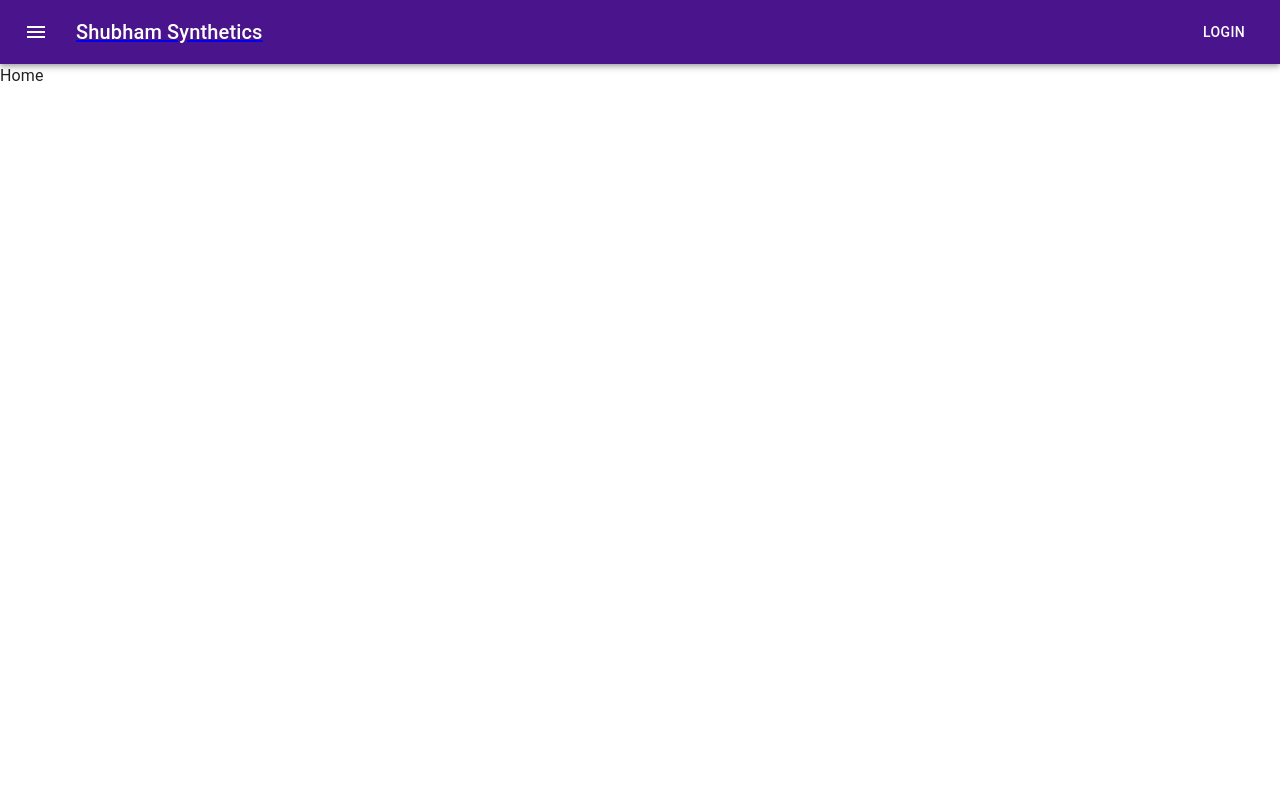
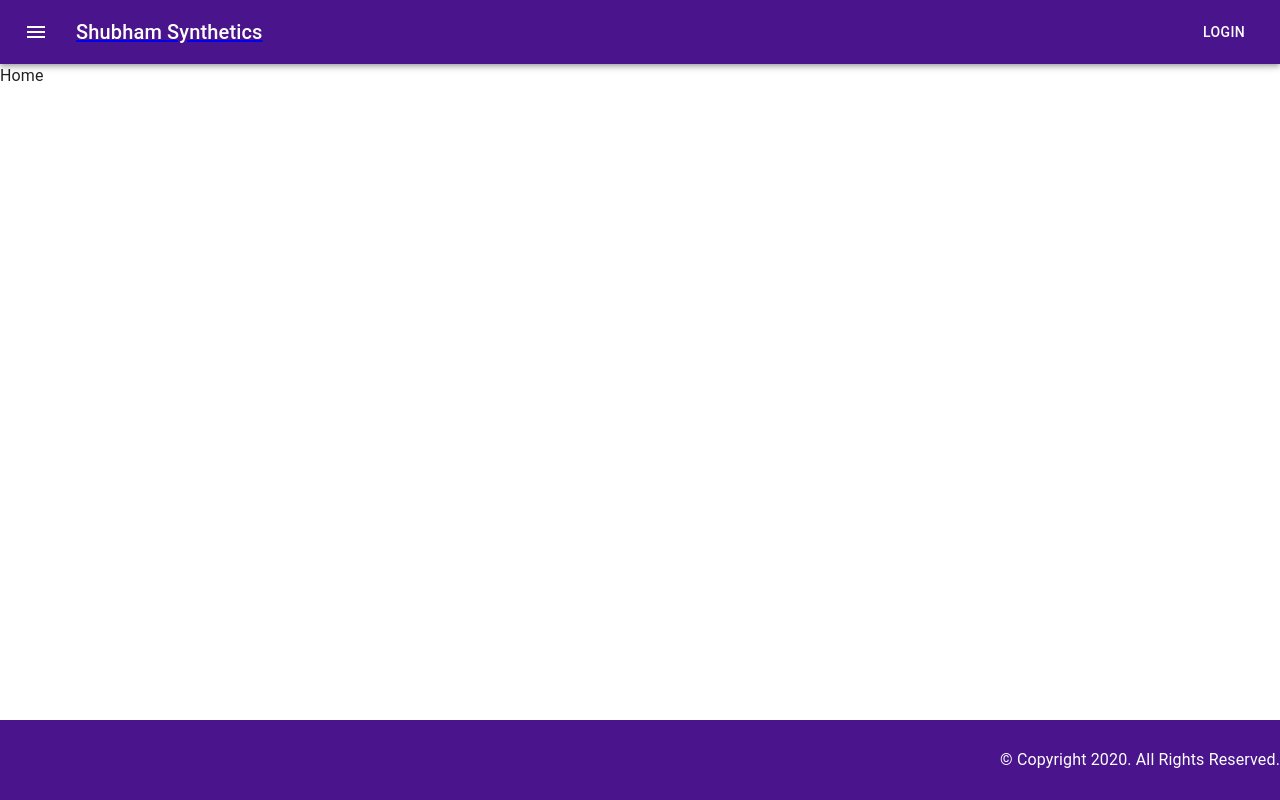
Before and after one commit to ankitkeshari719/E-commerce, a React (Create React App) app: page / in a window 1280 px wide. Built offline with nearby package versions, Linux system fonts and the light colour scheme.

Commit message:
Added Footer

```diff
--- a/src/App.js
+++ b/src/App.js
@@ -1,4 +1,4 @@
-import * as React from 'react';
+import * as React from "react";
 import "./App.css";
 import { BrowserRouter as Router, Route, Routes } from "react-router-dom";
 import { ThemeProvider, createTheme } from "@mui/material/styles";
@@ -7,11 +7,11 @@ import CssBaseline from "@mui/material/CssBaseline";
 
 import { Checkout, Product, Products, Home } from "./pages";
 import { CartProvider } from "./context/cart";
-import { Navbar } from './components';
+import { Navbar, Footer } from "./components";
 
 const theme = createTheme({
   colorSchemes: {
-    dark: true,
+    dark: false,
   },
   palette: {
     primary: {
@@ -58,6 +58,7 @@ function App() {
               <Route exact path="/:category" element={<Products />} />
               <Route exact path="/" element={<Home />} />
             </Routes>
+            <Footer />
           </CartProvider>
         </ThemeProvider>
       </Router>
--- /dev/null
+++ b/src/components/footer.js
@@ -0,0 +1,15 @@
+import React from "react";
+import Typography from "@mui/material/Typography";
+import './style.css'
+
+export default function Footer() {
+  return (
+    <footer className="footer">
+      <Typography variant="subtitle1">
+        <p style={{ float: "right" }}>
+          &copy; Copyright 2020. All Rights Reserved.
+        </p>
+      </Typography>
+    </footer>
+  );
+}
--- a/src/components/index.js
+++ b/src/components/index.js
@@ -1 +1,2 @@
 export { default as Navbar } from "./navbar";
+export { default as Footer } from "./footer";
--- /dev/null
+++ b/src/components/style.css
@@ -0,0 +1,12 @@
+.footer {
+  display: flex;
+  align-items: center;
+  justify-content: end;
+  width: 100%;
+  height: 80px;
+  position: absolute;
+  left: 0;
+  bottom: 0px;
+  background-color: #4a148c;
+  color: #ffffff;
+}
```
